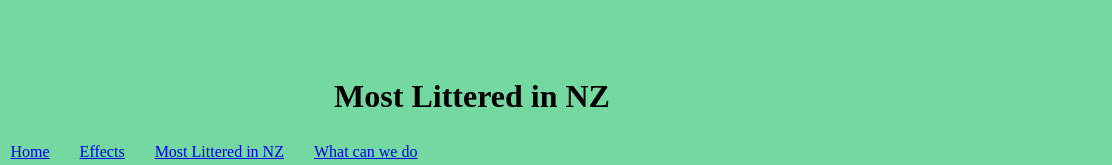
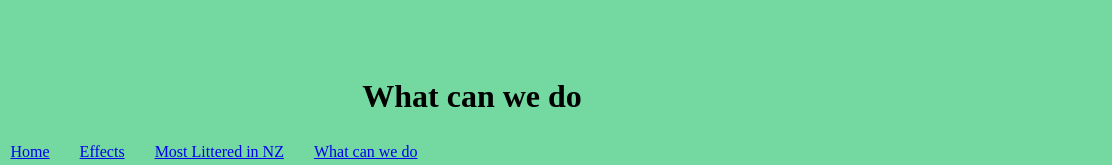
Before and after one commit to username8184/Littering, a plain HTML site: page What can we do.html in a window 1280 px wide. Shown: the top 165 px of the page, 168-1280 px from the left. Drawn offline with Linux system fonts and the light colour scheme.

Commit message:
Added heading to navbar3

```diff
--- a/What can we do.html
+++ b/What can we do.html
@@ -24,7 +24,7 @@
             </div>
 
             <div class="heading">
-                <h1>Most Littered in NZ</h1>
+                <h1>What can we do</h1>
             </div>
 
             <div class="image_1">
```
